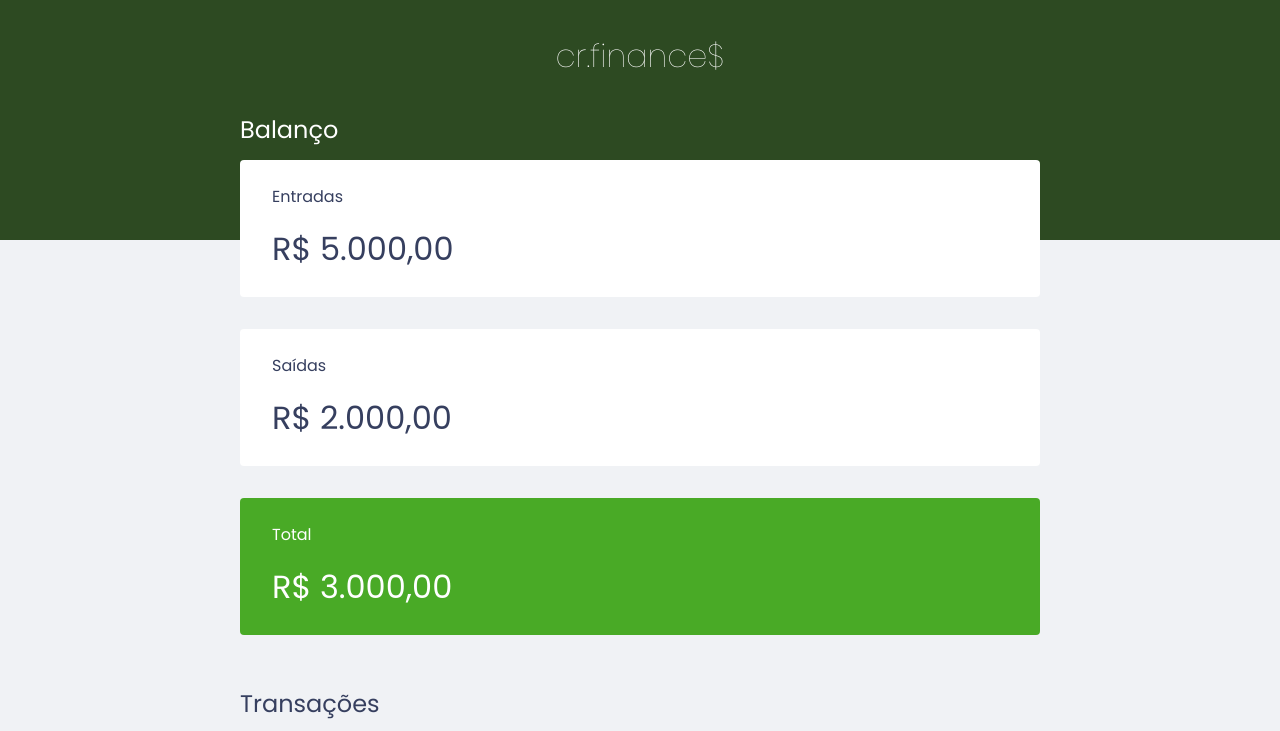
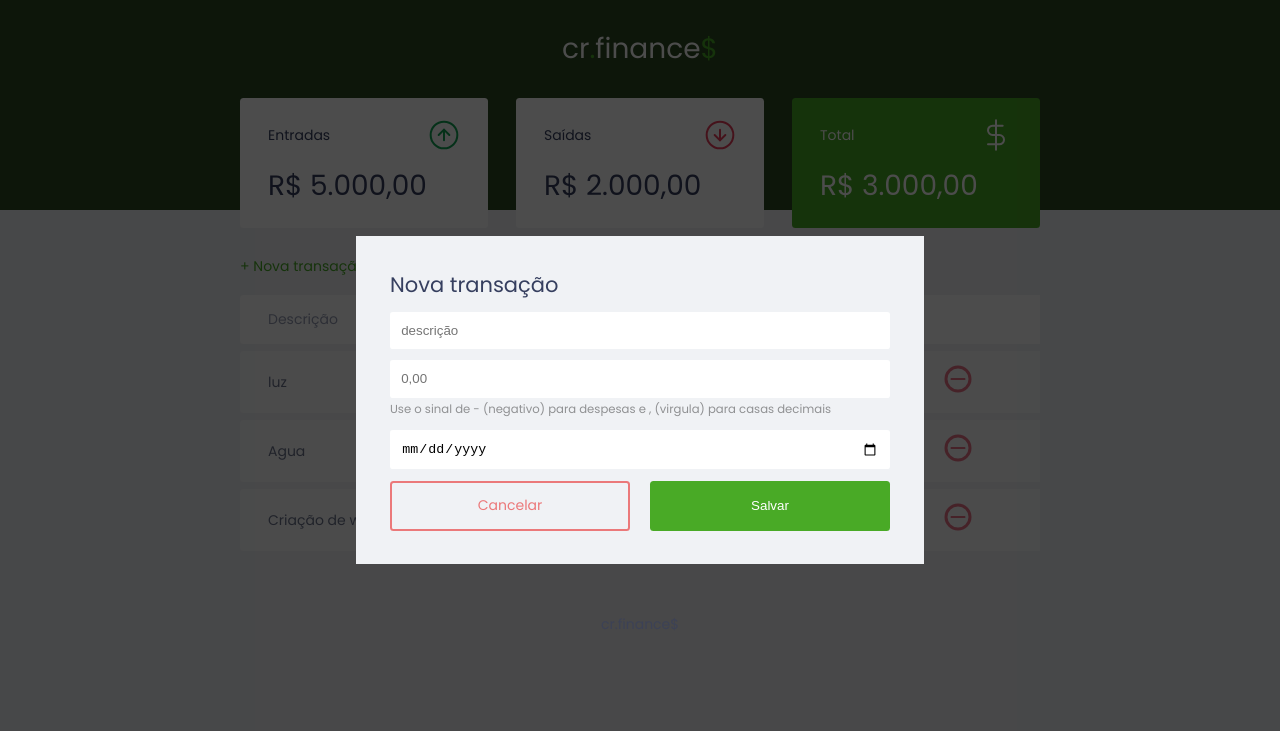
Before and after one commit to betolarbac/cr.finance, a plain HTML site: page index.html in a window 1280 px wide. Shown: the top 731 px of the page. Drawn offline with Linux system fonts and the light colour scheme.

Commit message:
layout atualizado e finalizado

```diff
--- a/index.html
+++ b/index.html
@@ -6,32 +6,43 @@
     <meta name="viewport" content="width=device-width, initial-scale=1.0">
     <link rel="stylesheet" href="./style.css">
     <link rel="preconnect" href="https://fonts.gstatic.com">
-    <link href="https://fonts.googleapis.com/css2?family=Poppins:ital,wght@0,100;0,200;0,400;0,700;1,100;1,200;1,400&display=swap" rel="stylesheet">
+    <link
+        href="https://fonts.googleapis.com/css2?family=Poppins:ital,wght@0,100;0,200;0,400;0,700;1,100;1,200;1,400&display=swap"
+        rel="stylesheet">
     <title>cr.finance$</title>
 </head>
 
 <body>
 
     <header>
-        <h1 id="logo">cr.finance$</h1>
+        <h1 id="logo">cr<span class="logo2">.</span>finance<span class="logo2">$</span></h1>
     </header>
 
     <main class="container">
 
         <section id="balance">
-            <h2>Balanço</h2>
+            <h2 class="sr-only">Balanço</h2>
 
             <div class="card">
-                <h3>Entradas</h3>
+                <h3>
+                    <span>Entradas</span>
+                    <img src="./assets/income.svg" alt="imagem de entrada">
+                </h3>
                 <p>R$ 5.000,00</p>
             </div>
 
             <div class="card">
-                <h3>Saídas</h3>
+                <h3>
+                    <span>Saídas</span>
+                    <img src="./assets/expense.svg" alt="imagem de sáidas">
+                </h3>
                 <p>R$ 2.000,00</p>
             </div>
             <div class="card total">
-                <h3>Total</h3>
+                <h3>
+                    <span>Total</span>
+                    <img src="./assets/total.svg" alt="imagem de total">
+                </h3>
                 <p>R$ 3.000,00</p>
             </div>
 
@@ -40,7 +51,9 @@
 
         </section>
         <section id="transaction">
-            <h2>Transações</h2>
+            <h2 class="sr-only">Transações</h2>
+
+            <a href="#" class="button new">+ Nova transação</a>
 
             <table id="data-table">
                 <thead>
@@ -48,6 +61,7 @@
                         <th>Descrição</th>
                         <th>Valor</th>
                         <th>Data</th>
+                        <th></th>
                     </tr>
                 </thead>
                 <tbody>
@@ -55,18 +69,27 @@
                         <td class="description">luz</td>
                         <td class="expense">- R$ 500,00</td>
                         <td>20/01/2021</td>
+                        <td>
+                            <img src="./assets/minus.svg" alt="Remover trasação">
+                        </td>
                     </tr>
 
                     <tr>
                         <td class="description">Agua</td>
                         <td class="expense">- R$ 200,00</td>
                         <td>20/01/2021</td>
+                        <td>
+                            <img src="./assets/minus.svg" alt="Remover trasação">
+                        </td>
                     </tr>
 
                     <tr>
                         <td class="description">Criação de web site</td>
                         <td class="income">R$ 5.000,00</td>
                         <td>20/01/2021</td>
+                        <td>
+                            <img src="./assets/minus.svg" alt="Remover trasação">
+                        </td>
                     </tr>
 
 
@@ -77,7 +100,41 @@
 
     </main>
 
-    <footer >
+    <div class="modal-overlay active">
+        <div class="modal">
+            <div class="form">
+                <h2>Nova transação</h2>
+                <form action="">
+                    <div class="input-group">
+                        <label class="sr-only" for="description" >Descrição</label>
+                        <input type="text" id="description" name="description" placeholder="descrição">
+                    </div>
+
+                    <div class="input-group">
+                        <label class="sr-only" for="amount">Valor</label>
+                        <input type="number" step="0.01" id="amount" name="amount" placeholder="0,00">
+                        <small class="help">Use o sinal de - (negativo) para despesas e , (virgula) para casas decimais</small>
+                    </div>
+
+                    <div class="input-group">
+                        <label class="sr-only" for="date" >data</label>
+                        <input type="date" id="date" name="date" placeholder="data">
+                    </div>
+
+                    <div class="input-group actions">
+
+                        <a href="#" class="button cancel">Cancelar</a>
+                        <button>Salvar</button>
+
+                    </div>
+
+                </form>
+            </div>
+        </div>
+    </div>
+
+
+    <footer>
         <p>cr.finance$</p>
     </footer>
 
--- a/style.css
+++ b/style.css
@@ -9,9 +9,26 @@
     box-sizing: border-box;
 }
 
+html {
+    font-size: 93.75%;
+}
+
 body{
     background: #f0f2f5;
     font-family: 'Poppins', sans-serif;
+}
+
+/* trick */
+.sr-only {
+    position: absolute;
+    width: 1px;
+    height: 1px;
+    padding: 0;
+    margin:  -1px;
+    overflow: hidden;
+    clip: rect(0, 0, 0, 0);
+    white-space: nowrap;
+    border-width: 0;
 }
 
 .container {
@@ -26,6 +43,62 @@ h2 {
     font-weight: normal;
 }
 
+/* titles*/
+a {
+    color: #49aa26;
+    text-decoration: none;
+}
+
+a:hover {
+    color: #3dd705;
+}
+
+button {
+    width: 100%;
+    height: 50px;
+
+    border: none;
+
+    color: white;
+
+    background: #49aa26 ;
+
+    padding: 0;
+
+    border-radius: 0.25rem;
+
+    cursor: pointer;
+}
+
+button:hover {
+    background: #3dd705;
+}
+
+.button.new {
+    display: inline-block;
+    margin-bottom: .8rem;
+}
+
+.button.cancel {
+    color: #e92929;
+    border: 2px #e92929 solid;
+    border-radius: 0.25rem;
+
+    height: 50px;
+
+    display: flex;
+
+    align-items: center;
+    justify-content: center;
+
+    opacity: 0.6;
+
+}
+
+.button.cancel:hover {
+    opacity: 1;
+}
+
 /* estilo do header */
 header {
     background: #2d4a22;
@@ -35,7 +108,11 @@ header {
 
 #logo{
     color: #fff;
-    font-weight: 100;
+    font-weight: 400;
+}
+
+.logo2 {
+    color: #49aa26;
 }
 
 /* estilo do balance */
@@ -63,6 +140,9 @@ header {
     font-weight: normal;
     font-size: 1rem;
 
+    display: flex;
+    align-items: center;
+    justify-content: space-between;
 }
 
 .card p {
@@ -79,6 +159,13 @@ header {
 }
 
 /*table */
+
+#transaction {
+    display: block;
+    width: 100%;
+    overflow-x: auto;
+
+}
 
 #data-table {
     width: 100%;
@@ -115,6 +202,10 @@ table thead tr th:first-child, table tbody tr td:first-child {
     border-radius: 0.25rem 0 0 0.25rem;
 }
 
+table thead tr th:last-child, table tbody tr td:first-child {
+    border-radius: 0 0.25rem 0 0.25rem 0;
+}
+
 td.description {
     color: var(--dark-blue);
 }
@@ -127,6 +218,73 @@ td.expense {
     color: #e92929;
 }
 
+/* modal */
+
+.modal-overlay {
+    width: 100%;
+    height: 100%;
+
+    background-color: rgba(0,0,0,0.7);
+
+    position: fixed;
+    top: 0;
+
+    display: flex;
+    align-items: center;
+    justify-content: center;
+
+    opacity: 0;
+    visibility: hidden;
+}
+
+.modal-overlay.active {
+    opacity: 1;
+    visibility: visible;
+}
+
+.modal {
+    background: #f0f2f5;
+    padding: 2.4rem;
+}
+
+
+/*form */
+.form {
+    max-width: 500px;
+}
+
+.form h2 {
+    margin-top: 0;
+}
+
+input {
+    border: none;
+    border-radius: 0.2rem;
+
+    padding: 0.8rem;
+
+    width: 100%;
+}
+
+.input-group {
+    margin-top: 0.8rem;
+}
+
+.input-group small {
+    opacity: 0.4;
+}
+
+.input-group.actions {
+    display: flex;
+    justify-content: space-between;
+
+    align-items: center;
+}
+
+
+.input-group.actions .button, .input-group.actions button {
+    width: 48%;
+}
 /* footer*/
 footer {
     text-align: center;
@@ -135,3 +293,19 @@ footer {
 
     opacity: 0.6;
 }
+
+/*responsive*/
+
+@media (min-width: 800px) {
+
+    html {
+        font-size: 87.5%;
+    }
+
+    #balance {
+        display: grid;
+        grid-template-columns: repeat(3, 1fr);
+        gap: 2rem;
+    }
+
+}
```
